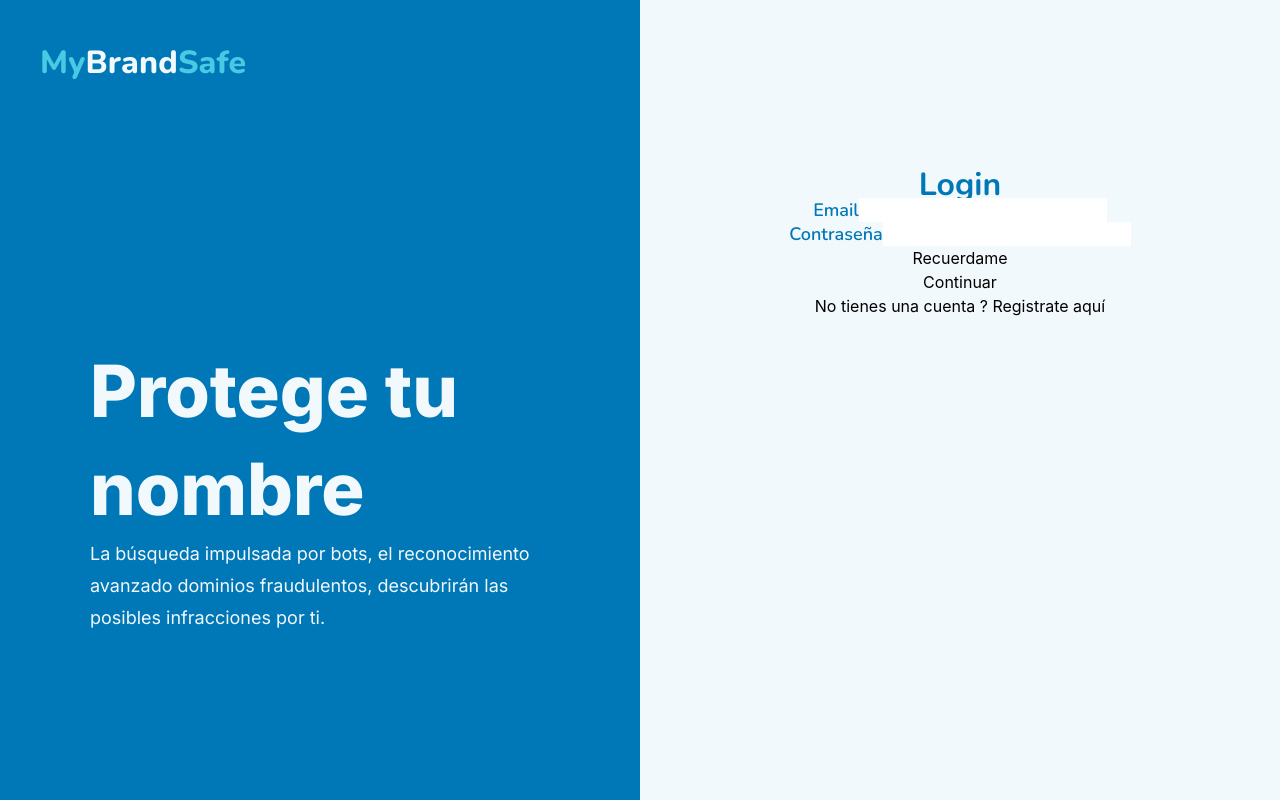
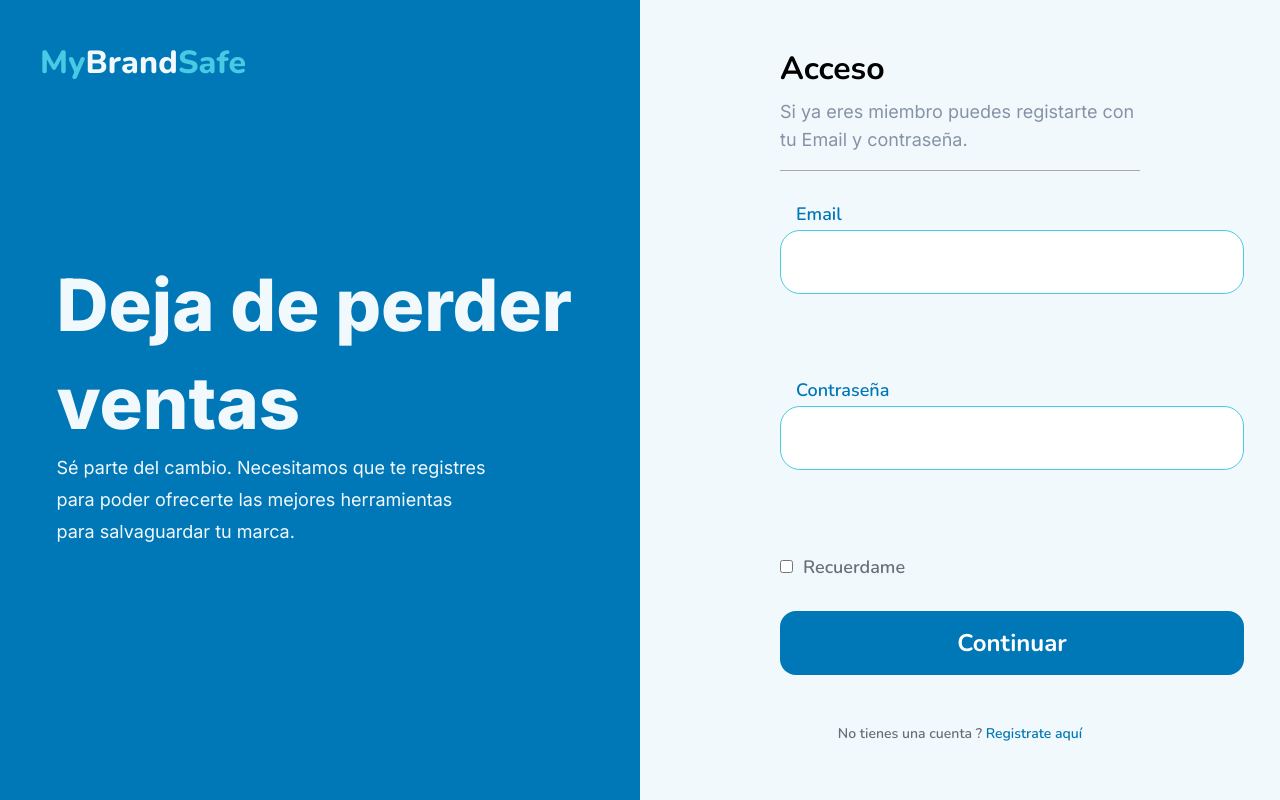
Before and after one commit to gustavotremont/mybrandsafe, a React (Create React App) app in the folder client/: page / in a window 1280 px wide. Built offline with nearby package versions, Linux system fonts and the light colour scheme.

Commit message:
create login view

```diff
--- a/client/src/components/LandingPages/Login/Login.css
+++ b/client/src/components/LandingPages/Login/Login.css
@@ -27,7 +27,17 @@
     color: #F2F9FC;
 }
 
-.hero-title {
+.hero-info {
+    display: flex;
+    flex-direction: column;
+    justify-content: center;
+    align-items: center;
+    max-width: 527px;
+    margin: 0 auto;
+    min-height: calc(100vh - 200px);
+}
+
+.hero-info-title {
     font-family: 'Inter';
     font-style: normal;
     font-weight: 800;
@@ -36,20 +46,18 @@
     font-feature-settings: 'salt' on, 'liga' off;
     color: #F2F9FC;
     text-align: start;
-    margin: 240px 0 0 90px;
 }
 
-.hero-text {
+.hero-info-text {
     font-family: 'Inter';
     font-style: normal;
-    font-weight: normal;
+    font-weight: 400;
     font-size: 18px;
     line-height: 32px;
     font-feature-settings: 'salt' on, 'liga' off;
     color: #F2F9FC;
-    margin-left: 90px;
     text-align: start;
-    width: 450px;
+    padding-right: 90px;
 }
 
 .form-section{
@@ -59,10 +67,13 @@
 }
 
 .form-body{
-    margin: 172px 136px;
     display: flex;
     flex-direction: column;
-    align-items: center;
+    justify-content: center;
+    text-align: left;
+    min-height: 100vh;
+    width: 45vh;
+    margin: 0 auto;
 }
 
 .form-title {
@@ -71,9 +82,28 @@
     font-weight: bold;
     font-size: 32px;
     line-height: 26px;
-    text-align: start;
 
-    color: #0077B6;;
+    color: #000000;
+    margin-bottom: 16px;
+}
+
+.form-title-span {
+    font-family: Inter;
+    font-style: normal;
+    font-weight: normal;
+    font-size: 18px;
+    line-height: 28px;
+
+    color: #8692A6;
+    border-bottom: 1px solid #A9A9A9;
+    padding-bottom: 16px;
+    margin-bottom: 32px;
+}
+
+.form-field {
+    margin-bottom: 85px;
+    display: flex;
+    flex-direction: column;
 }
 
 .form-label {
@@ -84,6 +114,91 @@
     line-height: 22px;
 
     color: #0077B6;
+    margin: 0 0 5px 16px;
+}
+
+.form-input {
+    padding: 12px 16px;
+
+    width: 464px;
+    height: 64px;
+
+    background: #FFFFFF;
+
+    border: 1px solid #48CAE4;
+    box-sizing: border-box;
+    border-radius: 20px;
+
+    font-family: 'Nunito';
+    font-style: normal;
+    font-weight: normal;
+    font-size: 18px;
+    line-height: 22px;
+    color: #0077B6;
+}
+
+.form-input:focus {
+    border: 1px solid #0077B6;
+    outline: none;
+}
+
+.form-remember {
+    margin-bottom: 32px;
+}
+
+.form-remember-input{
+    background: #FFFFFF;
+    border: 0.5px solid #0077B6;
+}
+
+.form-remember-label{
+    font-family: Nunito;
+    font-style: normal;
+    font-weight: normal;
+    font-size: 18px;
+    line-height: 22px;
+
+    margin-left: 10px;
+    color: #696F79;
+}
+
+.form-button{
+    width: 464px;
+    height: 64px;
+    background: #0077B6;
+    border-radius: 16px;
+
+    font-family: 'Nunito';
+    font-style: normal;
+    font-weight: bold;
+    font-size: 24px;
+    line-height: 22px;
+
+    color: #FFFFFF;
+
+    margin-bottom: 48px;
+}
+
+.form-button:hover {
+    background: #FFFFFF;
+    color: #0077B6;
+    border: 1px solid #0077B6;
+}
+
+.form-login {
+    font-family: 'Nunito';
+    font-style: normal;
+    font-weight: normal;
+    font-size: 14px;
+    line-height: 22px;
+
+    color: #696F79;
+    text-align: center;
+}
+
+.form-login-link{
+    color: #0077B6;
+    text-decoration: none;
 }
 
 /* .form-input {
--- a/client/src/components/LandingPages/Login/Login.jsx
+++ b/client/src/components/LandingPages/Login/Login.jsx
@@ -8,13 +8,21 @@ const Login = () => {
     <section className="flex-division">
       <section className="hero">
           <h2 className="hero-logo" >My<strong className='hero-logo-altcolor'>Brand</strong>Safe</h2>
-          <h1 className="hero-title">Protege tu nombre</h1>
-          <p className="hero-text">La búsqueda impulsada por bots, el reconocimiento avanzado dominios fraudulentos, descubrirán las posibles infracciones por ti.</p>
+          <div className="hero-info">
+            <h1 className="hero-info-title">Deja de perder ventas </h1>
+            <p className="hero-info-text">Sé parte del cambio. Necesitamos que te registres para poder ofrecerte las mejores herramientas para salvaguardar tu marca.</p>
+          </div>
       </section>
       <section className="form-section">
           <form className="form-body">
 
-            <h3 className="form-title" >Login</h3>
+            {/* <div className="form-field bottom-line">
+              <h3 className="form-title" >Acceso</h3>
+              <p className="form-title-span">Si ya eres miembro puedes registarte con tu Email y contraseña.</p>
+            </div> */}
+
+              <h3 className="form-title" >Acceso</h3>
+              <p className="form-title-span">Si ya eres miembro puedes registarte con tu Email y contraseña.</p>
 
 
             <div className="form-field">
@@ -27,7 +35,10 @@ const Login = () => {
               <input className="form-input" type="password" name="loginPassword" id="loginPassword" />
             </div>
 
-            <span className="form-remember" >Recuerdame</span>
+            <div className="form-remember">
+              <input className="form-remember-input" type="checkbox" name="loginRemember" id="loginRemember" />
+              <label className="form-remember-label" htmlFor="loginRemember">Recuerdame</label>
+            </div>
 
             <button className="form-button" >Continuar</button>
 
```
